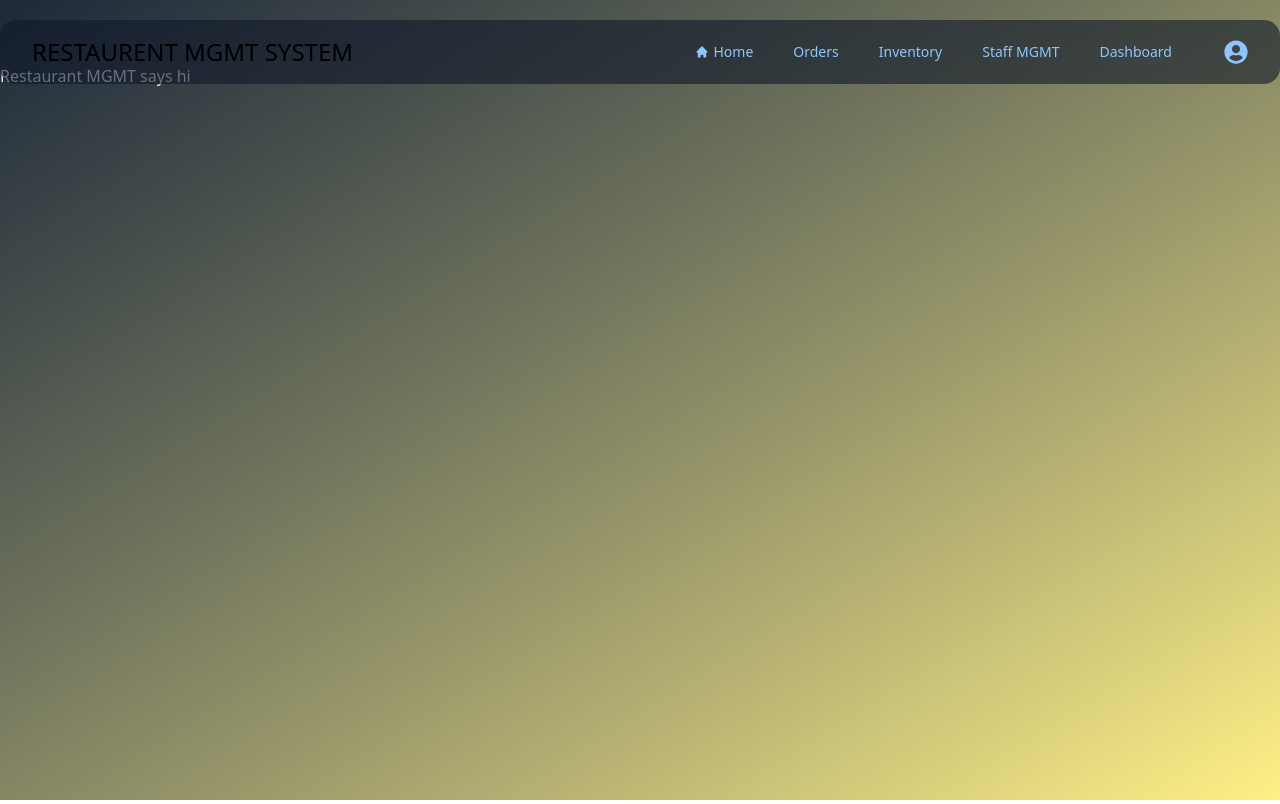
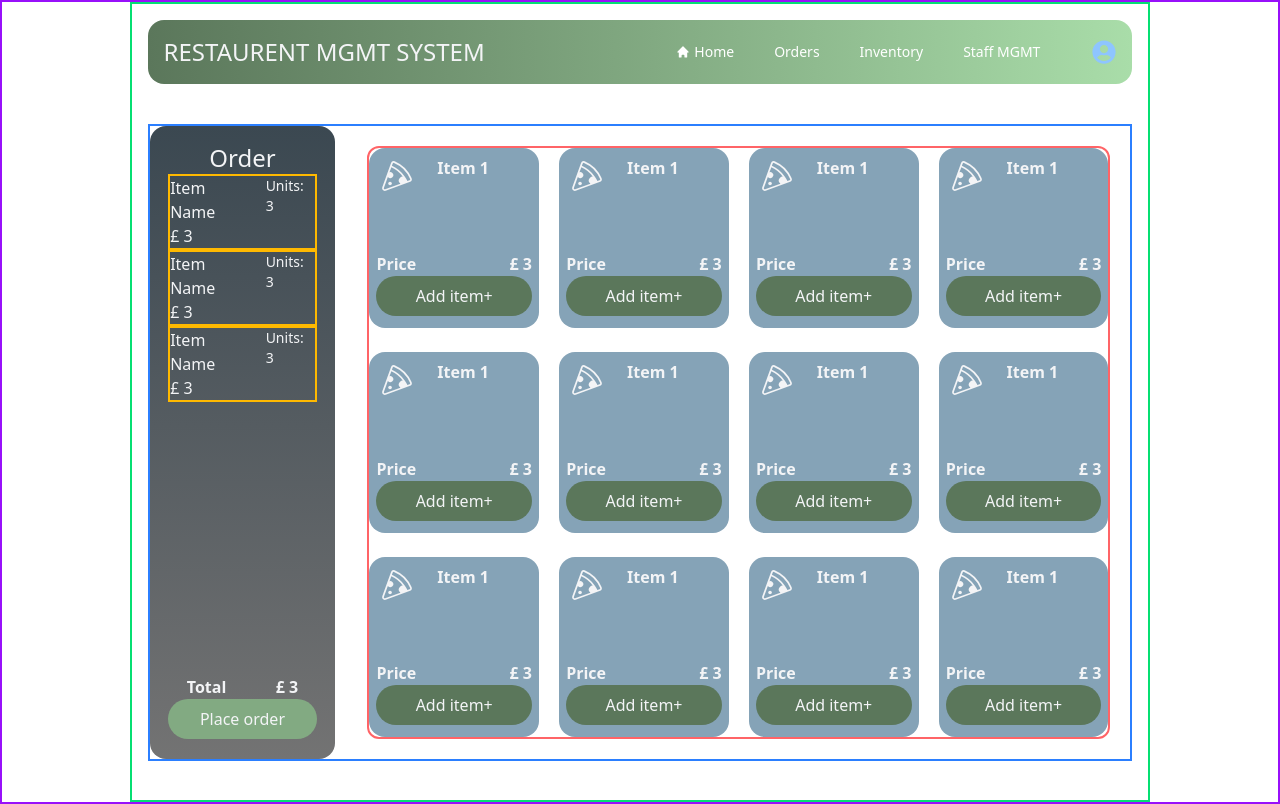
Before and after one commit to Gbarnes63/Restaurant-mgmt, a React (Vite) app in the folder restaurant-mgmt/: page / in a window 1280 px wide. Built offline with nearby package versions, Linux system fonts and the light colour scheme.

Commit message:
Added Order input component. Created component based on wireframe.Created panel forders, and menu items. Each item added to the order is a div. Removed initial colours from app.jsx and adjust navbar to use wireframe colours.

```diff
--- a/restaurant-mgmt/src/App.jsx
+++ b/restaurant-mgmt/src/App.jsx
@@ -1,35 +1,38 @@
-import { useState } from 'react'//way to import libraries too
-import Navbar from './components/Navbar'
+import { useState } from "react"; //way to import libraries too
+import Navbar from "./components/Navbar";
+import OrderInput from "./components/OrderInput";
 
 //import component in anohter file(recommened)
 
 //styles
-import './App.css'
+import "./App.css";
 
 //components need to start in a capital letter i think
-function AnotherComponent (){
-  return(
+function AnotherComponent() {
+  return (
     <>
       <p>another component</p>
     </>
-  )
+  );
 }
 // this function is a react component
 function App() {
-
   return (
     // if you have multiple html tags, in a return statement, you need to enclose it in <div></div> or <></>
     //only html goes in the return statment
     <>
-  {/* rendering another component */}
-    <div className='min-h-screen transition-colors duration-500  bg-gradient-to-br from-gray-800 via-gray-750 to-yellow-200 text-gray-100'>
-   <Navbar/>
-    <h1 className='to be use if we decide to use tailwindcss for styling(i recommend it)'>Restaurant MGMT says hi</h1>
-    </div>
+      {/* rendering another component */}
+      <div className="min-h-screen transition-colors duration-500   text-gray-100">
+        <div className="border-2 border-purple-600 flex flex-col">
+          <Layout>
+            <OrderInput/>
+          </Layout>
+        </div>
+      </div>
     </>
-  )
+  );
 }
-export default App //components need to have export default functionName. only once per file...use for the parent component
+export default App; //components need to have export default functionName. only once per file...use for the parent component
 
 //can also use export default like this
 //props are basically parameters
@@ -39,3 +42,14 @@ export default App //components need to have export default functionName. only o
 
 //   )
 // }
+
+function Layout({children}) {
+  return (
+    <>
+      <div className=" border-2 border-green-400 w-4/5 h-screen mx-auto px-4">
+        <Navbar />
+        {children}
+      </div>
+    </>
+  );
+}
--- a/restaurant-mgmt/src/components/Navbar.jsx
+++ b/restaurant-mgmt/src/components/Navbar.jsx
@@ -16,8 +16,8 @@ export default function Navbar() {
   ];
 //using tailwind css. Maybe tricky to read, but compared to regular css, is much quicker to implement
   return (
-    <nav className={`  sticky top-5 z-50  text-black py-50'} `}>
-      <div className="bg-gray-900/60 rounded-2xl max-w-7xl mx-auto px-4 sm:px-6 lg:px-8">
+
+      <div className="bg-linear-to-r from-[#5B775B] to-[#A9DDA9]  rounded-2xl w-full mt-4 mx-auto px-4 ">
         <div className="flex items-center justify-between h-16">
           <h1 className="text-2xl">RESTAURENT MGMT SYSTEM</h1>
           <div className="flex-shrink-0 flex items-center">
@@ -34,7 +34,7 @@ export default function Navbar() {
           <div className="hidden md:flex items-center space-x-4">
             <button
             //   onClick={() => navigate('/')}
-              className={`flex items-center px-3 py-2 rounded-xl text-sm font-medium text-blue-300 hover:bg-gray-700`}
+              className={`flex items-center px-3 py-2 rounded-xl text-sm font-medium text-white hover:bg-gray-700`}
             >
               <HiHome className="mr-1" /> Home
             </button>
@@ -44,18 +44,13 @@ export default function Navbar() {
               <button
                 key={item.label}
                 // onClick={() => navigate(`/`)}
-                className={`px-3 py-2 rounded-xl text-sm font-medium text-blue-300 hover:bg-gray-700 `}
+                className={`px-3 py-2 rounded-xl text-sm font-medium text-white hover:bg-gray-700 `}
               >
                 {item.label}
               </button>
             ))}
 
-            <button
-            //   onClick={() => navigate('/dashboard')}
-              className={`px-3 py-2 rounded-md text-sm font-medium text-blue-300 hover:bg-gray-700`}
-            >
-              Dashboard
-            </button>
+
 
 
 
@@ -69,6 +64,6 @@ export default function Navbar() {
 
         </div>
       </div>
-    </nav>
+
   );
 }
--- /dev/null
+++ b/restaurant-mgmt/src/components/OrderInput.jsx
@@ -0,0 +1,84 @@
+import { CiPizza } from "react-icons/ci";
+
+export default function OrderInput() {
+  return (
+    <>
+      <div className="mt-10 border-2 border-blue-500 flex justify-center  grid-cols-2 gap-3 w-full h-4/5">
+        <div className="flex flex-col items-center bg-linear-to-b from-[#3B4851] to-[#737373]  rounded-2xl h-full w-1/5 justify-between">
+          {" "}
+          {/* Added justify-between */}
+          <div className="w-4/5">
+            {" "}
+            {/* Added wrapper for all content except button */}
+            <h1 className="mt-4 flex justify-center text-2xl">Order</h1>
+            <div className="border-2 border-amber-400 w-full flex justify-between gap-3">
+              <div>
+                <h1 className="font-medium">Item Name</h1>
+                <p className="font-medium">£ 3</p>
+              </div>
+              <p className="text-sm justify-end">Units: 3</p>
+            </div>
+            <div className="border-2 border-amber-400 w-full flex justify-between gap-3">
+              <div>
+                <h1 className="font-medium">Item Name</h1>
+                <p className="font-medium">£ 3</p>
+              </div>
+              <p className="text-sm justify-end">Units: 3</p>
+            </div>
+            <div className="border-2 border-amber-400 w-full flex justify-between gap-3">
+              <div>
+                <h1 className="font-medium">Item Name</h1>
+                <p className="font-medium">£ 3</p>
+              </div>
+              <p className="text-sm justify-end">Units: 3</p>
+            </div>
+          </div>
+          <div className="flex flex-col w-full items-center">
+            <div className="flex justify-between w-3/5 font-bold">
+              <p className="">Total</p>
+              <p className="">£ 3</p>
+            </div>
+            <button className="bg-[#82AA82] rounded-4xl px-4 py-2 w-4/5 mb-5">
+              Place order
+            </button>
+          </div>
+        </div>
+
+        <div className="grid grid-cols-4 grid-rows-3   gap-x-5 gap-y-6 m-5 rounded-xl  w-4/5 border-2 border-red-400 ,t">
+          <Tile />
+          <Tile />
+          <Tile />
+          <Tile />
+          <Tile />
+          <Tile />
+          <Tile />
+          <Tile />
+          <Tile />
+          <Tile />
+          <Tile />
+          <Tile />
+        </div>
+      </div>
+    </>
+  );
+}
+
+function Tile() {
+  return (
+    <div className=" bg-[#85A3B7] rounded-2xl w-full flex  flex-col h-full justify-between">
+      <div className="flex  gap-x-5 p-2">
+        <CiPizza size={40} />
+        <h1 className="font-bold justify-between">Item 1</h1>
+      </div>
+      <div className="flex flex-col w-full justify-end items-center">
+        <div className="flex justify-between w-11/12 font-bold">
+          <p className="">Price</p>
+          <p className="">£ 3</p>
+        </div>
+        <button className="bg-[#5B775B] rounded-4xl px-4 py-2 w-11/12 mb-3 ">
+          Add item+
+        </button>
+      </div>
+    </div>
+  );
+}
```
